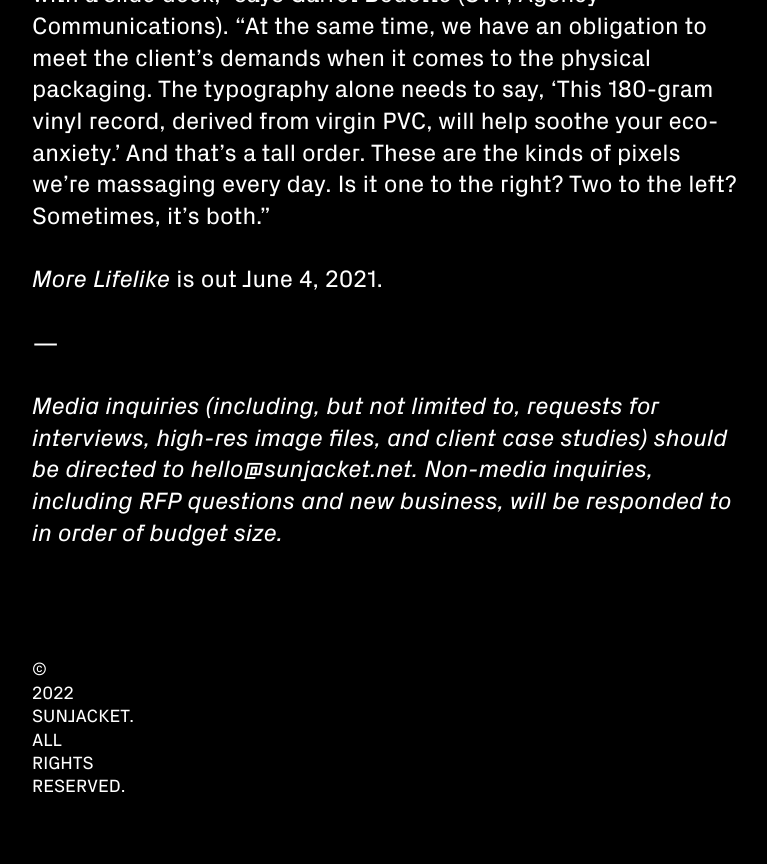
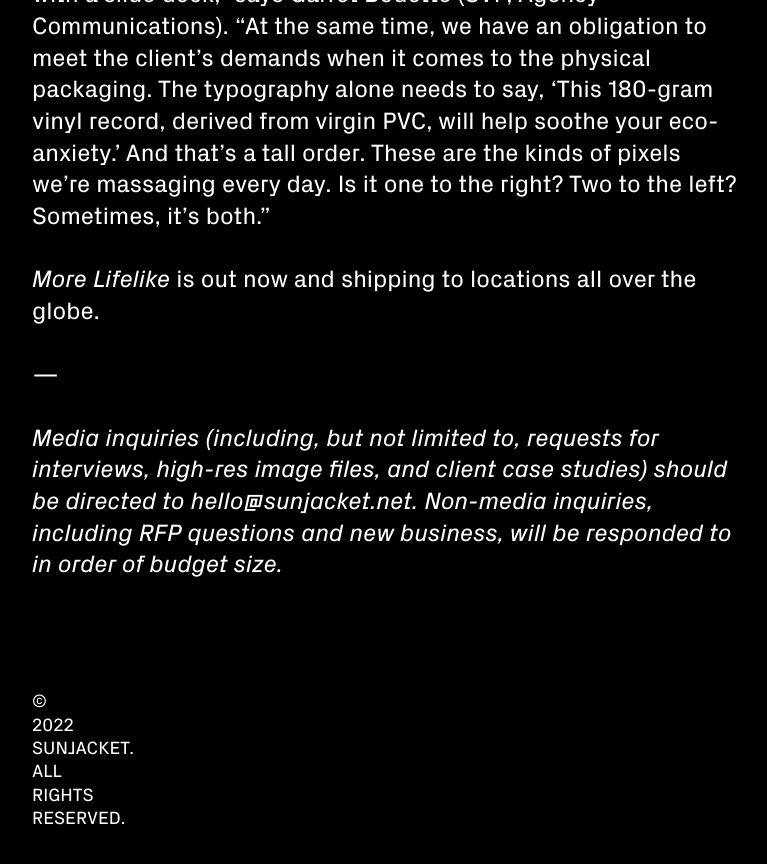
Before and after one commit to sunjacket/sunjacket.github.io, a Jekyll site: the page built from index.html, in a window 1280 px wide and 900 px high, scrolled down 7187 px. Shown: the top 864 px of the window, without its empty margins (32-799 px from the left). Built offline with Jekyll 4.4.1, drawn with Linux system fonts in a browser that asks for light colours; nearby versions of some CDN libraries; comment, search, counter and statistics services are not loaded.

Commit message:
update lp buy buttons and out now language

```diff
--- a/index.html
+++ b/index.html
@@ -43,7 +43,7 @@
           <li>Printed reverse board inner sleeve</li>
           <li>Includes digital download via Bandcamp</li>
         </ul>
-        <a class="btn btn-pre-order" href="https://sunjacket.bandcamp.com/album/more-lifelike">Pre-order LP</a>
+        <a class="btn btn-pre-order" href="https://sunjacket.bandcamp.com/album/more-lifelike">Buy LP</a>
       </li>
       <!-- mantra cd -->
       <li class="pre-order-item col col-3">
@@ -180,7 +180,7 @@
 
         <p class="bio">“We’re trying to say something with this music that can’t be said with a slide deck,” says Garret Bodette (SVP, Agency Communications). “At the same time, we have an obligation to meet the client’s demands when it comes to the physical packaging. The typography alone needs to say, ‘This 180-gram vinyl record, derived from virgin PVC, will help soothe your eco-anxiety.’ And that’s a tall order. These are the kinds of pixels we’re massaging every day. Is it one to the right? Two to the left? Sometimes, it’s both.”</p>
 
-        <p class="bio"><em>More Lifelike</em> is out June 4, 2021.</p>
+        <p class="bio"><em>More Lifelike</em> is out now and shipping to locations all over the globe.</p>
 
         <p class="bio">&mdash;</p>
 
```
